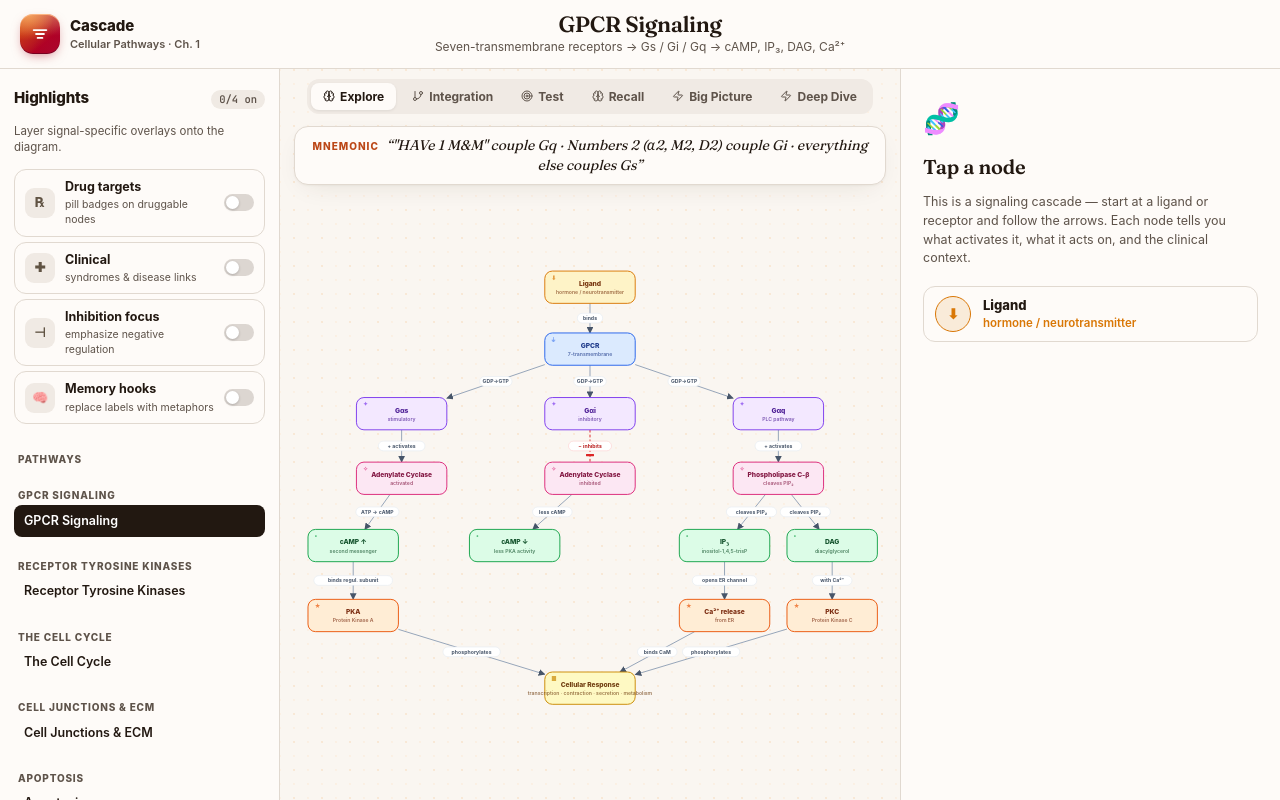
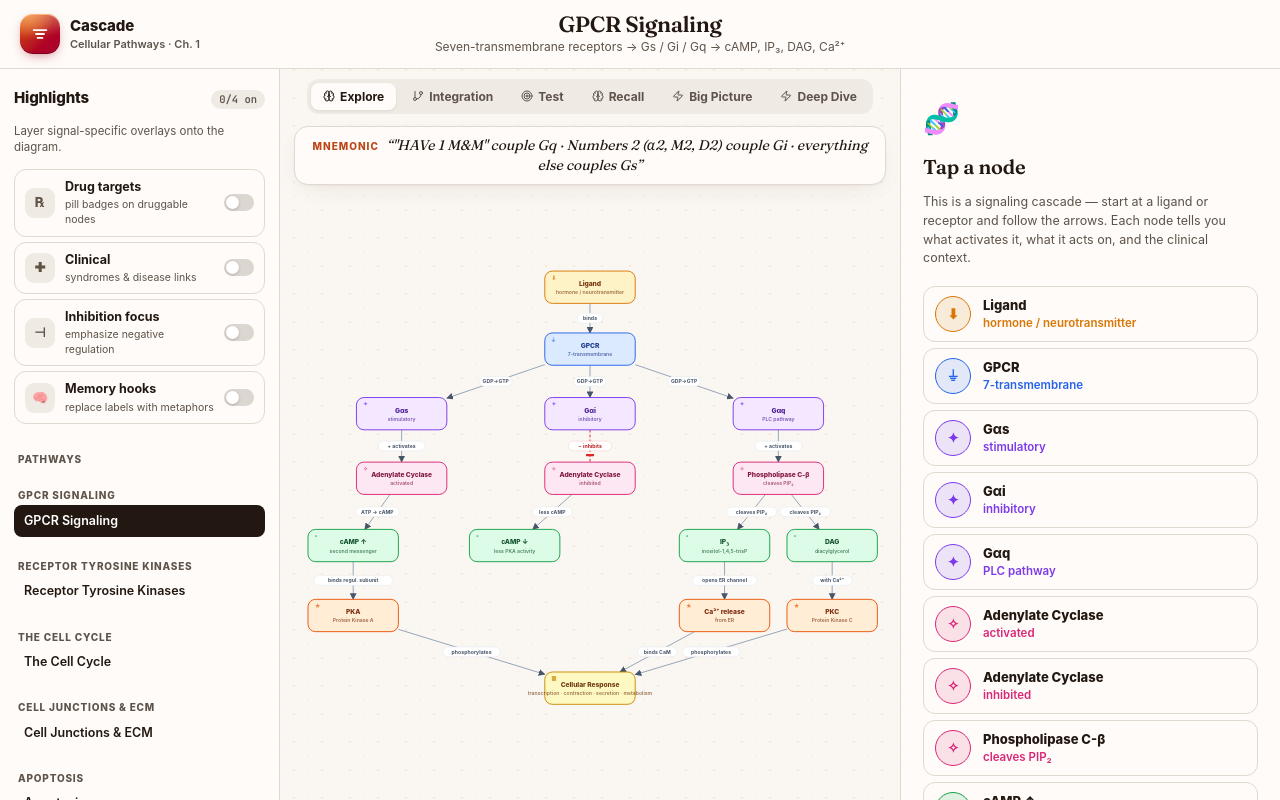
Before and after one commit to UrielZanzuri-crypto/cellular-pathways-app, a React (Vite) app: page / in a window 1280 px wide. Built offline with nearby package versions, Linux system fonts and the light colour scheme; a web font is replaced by a local one.

Commit message:
Fix: recall drag-drop on pathway layouts

```diff
--- a/src/App.jsx
+++ b/src/App.jsx
@@ -615,11 +615,16 @@ function EmptyState({ cycle, onPickStep }) {
       effector: '#ea580c', modifier: '#dc2626', phase: '#475569',
       output: '#ca8a04'
     };
-    // Pick the entry-point nodes: ligands, phases (cell cycle), receptors
-    const entry = cycle.pathway.nodes.filter(n =>
-      n.type === 'ligand' || n.type === 'phase' || (n.type === 'receptor' && cycle.pathway.edges.every(e => e.to !== n.id))
-    );
-    const cast = entry.length > 0 ? entry : cycle.pathway.nodes.slice(0, 6);
+    // Show every node in the cast list so the user can jump straight to any
+    // step. (Previous version filtered to ligands + phases as "entry points",
+    // which left the right panel showing only one or two items — the user has
+    // no easy way to reach the rest. Mirroring biochem-app's network
+    // empty-state which shows ALL hubs.)
+    const TYPE_GLYPHS = {
+      ligand: '⬇', receptor: '⏚', adapter: '⊳', gprotein: '✦',
+      enzyme: '✧', messenger: '•', effector: '★', modifier: '⊣',
+      phase: '◆', output: '■'
+    };
     return (
       <div className="empty">
         <div className="empty__glyph">🧬</div>
@@ -629,12 +634,13 @@ function EmptyState({ cycle, onPickStep }) {
           Each node tells you what activates it, what it acts on, and the clinical context.
         </div>
         <div className="empty__cast">
-          {cast.map(n => {
+          {cycle.pathway.nodes.map(n => {
             const accent = TYPE_ACCENTS[n.type] || '#475569';
+            const glyph = TYPE_GLYPHS[n.type] || '◎';
             return (
               <button key={n.id} className="cast" onClick={() => onPickStep(n.id)}>
                 <span className="cast__icon" style={{ background: `${accent}20`, borderColor: accent, fontSize: 14, fontWeight: 800, color: accent }}>
-                  {n.type === 'ligand' ? '⬇' : n.type === 'receptor' ? '⏚' : n.type === 'phase' ? '◆' : '◎'}
+                  {glyph}
                 </span>
                 <div>
                   <div className="cast__name">{n.label}</div>
--- a/src/components/ActiveRecall.jsx
+++ b/src/components/ActiveRecall.jsx
@@ -75,12 +75,15 @@ function buildSlots(cycle) {
     cycle.pathway.nodes.forEach(n => {
       if (n.type === 'phase' || n.type === 'output') return;
       if (n.noRecall) return;
+      // Hit radius matches the rectangular node area more generously than the
+      // 36-px default (sized for circular hubs). 168×60 box → half-diagonal ~89,
+      // 50 catches the box without overlapping neighbours.
       slots.push({
         id: n.id,
         kind: n.type,
         x: n.x,
         y: n.y,
-        radius: 36,
+        radius: 50,
         label: n.label,
         sublabel: n.sublabel,
         accent: TYPE_ACCENTS[n.type] || '#475569'
@@ -259,7 +262,10 @@ export default function ActiveRecall({ cycle, lang, onExit }) {
   const svgToPx = useCallback((sx, sy) => {
     const stage = stageRef.current;
     if (!stage) return { x: 0, y: 0 };
-    const svg = stage.querySelector('svg.recall-map');
+    // Match either the legacy circular/linear class or the net-map class used by
+    // NetworkDiagram and PathwayDiagram. Without this fallback, drag/drop is broken
+    // for any pathway-layout cycle (no SVG found, all coords return 0).
+    const svg = stage.querySelector('svg.recall-map, svg.net-map');
     if (!svg) return { x: 0, y: 0 };
     const pt = svg.createSVGPoint();
     pt.x = sx; pt.y = sy;
@@ -274,7 +280,7 @@ export default function ActiveRecall({ cycle, lang, onExit }) {
   const clientToSvg = useCallback((clientX, clientY) => {
     const stage = stageRef.current;
     if (!stage) return null;
-    const svg = stage.querySelector('svg.recall-map');
+    const svg = stage.querySelector('svg.recall-map, svg.net-map');
     if (!svg) return null;
     const pt = svg.createSVGPoint();
     pt.x = clientX; pt.y = clientY;
```
